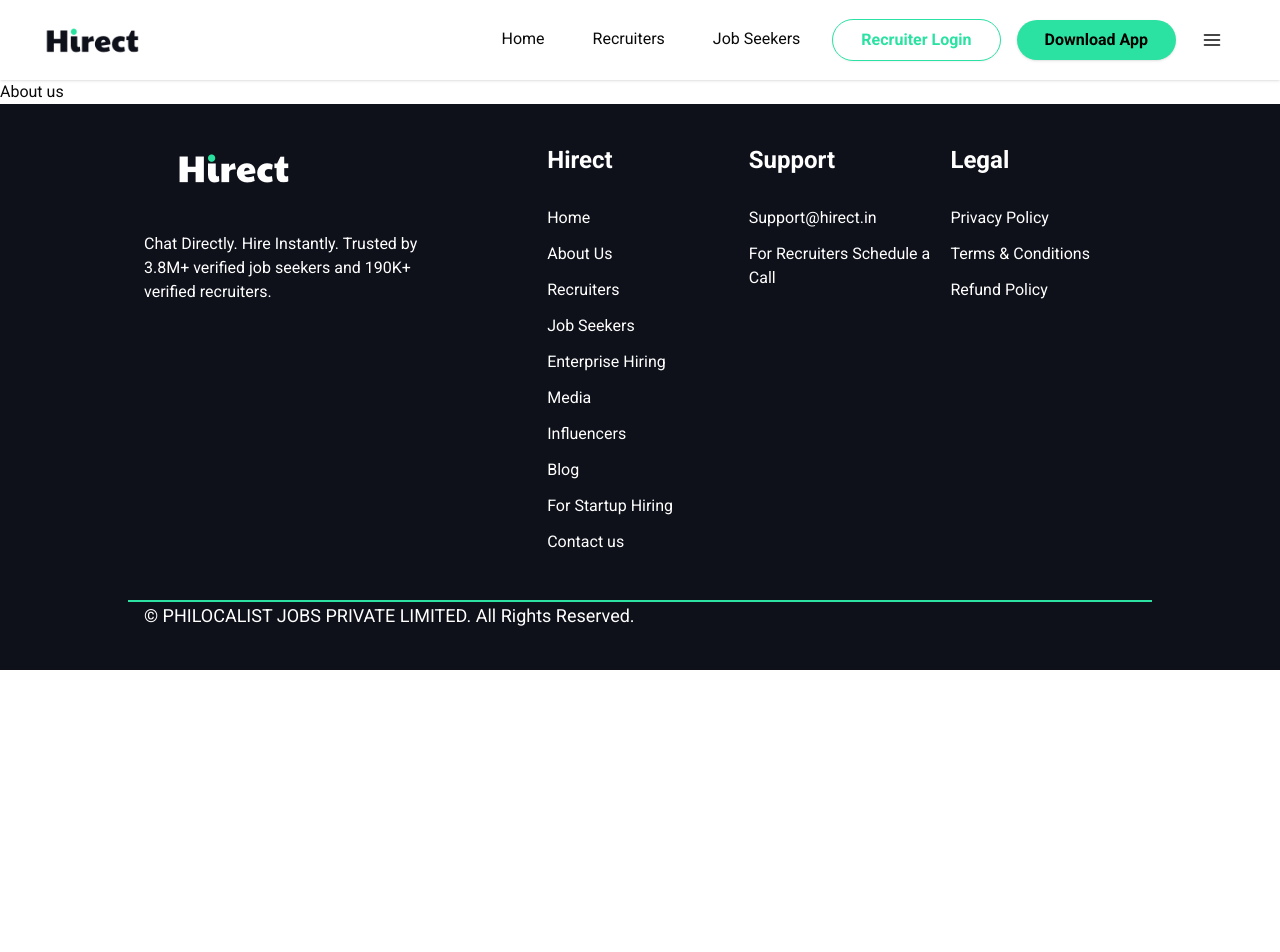
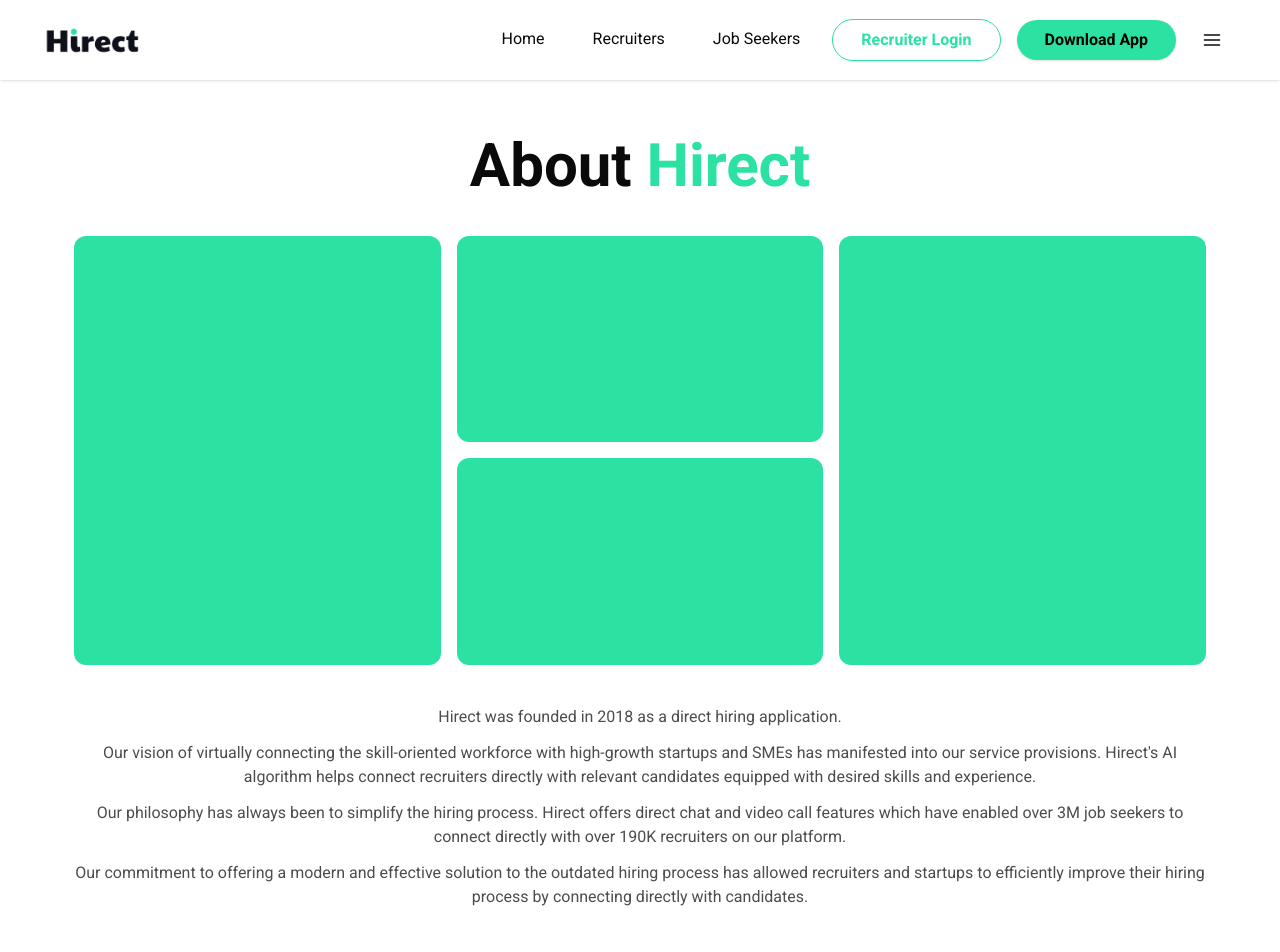
Before and after one commit to DEBargha2004/hireme, a Next.js app: page /aboutus in a window 1280 px wide. Shown: the top 952 px of the page. Before the commit the page ends 800 px from the top, so only its background shows below. Built offline with nearby package versions, Linux system fonts and the light colour scheme.

Commit message:
feat
completed aboutus upto milestones

```diff
--- a/src/app/(site)/aboutus/page.tsx
+++ b/src/app/(site)/aboutus/page.tsx
@@ -1,3 +1,13 @@
+import AboutHirect from "@/components/custom/about/about-hirect";
+import MeetTheTeam from "@/components/custom/about/meet-the-team";
+import MileStones from "@/components/custom/about/mile-stone";
+
 export default function Page() {
-  return <div>About us</div>;
+  return (
+    <div className="space-y-10">
+      <AboutHirect />
+      <MeetTheTeam />
+      <MileStones />
+    </div>
+  );
 }
--- a/src/app/(site)/layout.tsx
+++ b/src/app/(site)/layout.tsx
@@ -1,3 +1,4 @@
+import "./style.css";
 import Footer from "@/components/custom/home/footer";
 import Navbar from "@/components/custom/navbar";
 
--- a/src/app/(site)/page.tsx
+++ b/src/app/(site)/page.tsx
@@ -1,5 +1,4 @@
 import GetAppSection from "@/components/custom/home/get-app";
-import "./style.css";
 import Landing from "@/components/custom/home/landing";
 import TrendingJobs from "@/components/custom/home/trending-jobs";
 import ChatWithDecisionmakers from "@/components/custom/home/chat-with-decisionmakers";
--- /dev/null
+++ b/src/components/custom/about/about-hirect.tsx
@@ -0,0 +1,48 @@
+import { cn } from "@/lib/utils";
+
+export default function AboutHirect() {
+  return (
+    <div className="w-full space-y-10 py-14">
+      <div className="section space-y-10">
+        <h1 className="sm:text-6xl text-5xl font-bold">
+          About <span className="text-primary">Hirect</span>
+        </h1>
+        <div
+          className={cn(
+            "grid sm:grid-cols-3 sm:grid-rows-2 gap-4",
+            "[&>*]:aspect-video sm:[&>:nth-child(odd)]:aspect-auto sm:[&>*:nth-child(even)]:aspect-video",
+            "[&>*]:hidden [&>:nth-child(1)]:block sm:[&>*]:block [&>*]:rounded-xl",
+            "sm:[&>*:nth-child(odd)]:row-span-2 [&>*]:bg-primary",
+          )}
+        >
+          <div className=""></div>
+          <div className=""></div>
+          <div className=""></div>
+          <div className=""></div>
+        </div>
+        <article className="text-center space-y-3 [&>*]:text-black/70 [&>*]:text-base">
+          <p>Hirect was founded in 2018 as a direct hiring application.</p>
+          <p>
+            Our vision of virtually connecting the skill-oriented workforce with
+            high-growth startups and SMEs has manifested into our service
+            provisions. Hirect&apos;s AI algorithm helps connect recruiters
+            directly with relevant candidates equipped with desired skills and
+            experience.
+          </p>
+          <p>
+            Our philosophy has always been to simplify the hiring process.
+            Hirect offers direct chat and video call features which have enabled
+            over 3M job seekers to connect directly with over 190K recruiters on
+            our platform.
+          </p>
+          <p>
+            Our commitment to offering a modern and effective solution to the
+            outdated hiring process has allowed recruiters and startups to
+            efficiently improve their hiring process by connecting directly with
+            candidates.
+          </p>
+        </article>
+      </div>
+    </div>
+  );
+}
--- /dev/null
+++ b/src/components/custom/about/meet-the-team.tsx
@@ -0,0 +1,36 @@
+import ankur from "@/../public/influencers/Ankur.png";
+import Image from "next/image";
+
+export default function MeetTheTeam() {
+  return (
+    <div className="w-full py-10">
+      <div className="section space-y-10">
+        <h1 className="sm:text-6xl text-5xl font-bold">
+          Meet The <span className="text-primary">Team</span>
+        </h1>
+        <div className="grid lg:grid-cols-3 xs:grid-cols-2 lg:gap-10 gap-4 lg:px-20 xl:px-32">
+          {Array.from({ length: 3 }).map((_, i) => (
+            <div
+              key={i}
+              className="w-full space-y-6 p-4 rounded-2xl shadow-spread-sm"
+            >
+              <div className="w-full aspect-square rounded-xl overflow-hidden">
+                <Image
+                  src={ankur}
+                  alt="ankur"
+                  height={200}
+                  width={200}
+                  className="w-full h-full object-cover"
+                />
+              </div>
+              <div className="flex flex-col gap-2 justify-start items-center">
+                <h1 className="text-xl font-medium">Abhishek Gupta</h1>
+                <p className="text-muted-foreground">CEO</p>
+              </div>
+            </div>
+          ))}
+        </div>
+      </div>
+    </div>
+  );
+}
--- /dev/null
+++ b/src/components/custom/about/mile-stone.tsx
@@ -0,0 +1,40 @@
+import { Briefcase, UserSearch } from "lucide-react";
+
+const milestones = [
+  {
+    Icon: UserSearch,
+    title: "190K+",
+    description: "Verified Recruiters",
+  },
+  {
+    Icon: Briefcase,
+    title: "3.8M+",
+    description: "Verified Candidates",
+  },
+];
+
+export default function MileStones() {
+  return (
+    <div className="w-full">
+      <div className="section space-y-10">
+        <h1 className="sm:text-5xl text-4xl font-bold">Milestones</h1>
+        <div className="grid sm:grid-cols-2 sm:space-y-0 space-y-10 xl:px-28 lg:px-20">
+          {milestones.map((milestone, idx) => (
+            <section
+              key={idx}
+              className="flex flex-col justify-start items-center gap-4"
+            >
+              <div className="h-16 w-16 bg-accent rounded-full flex justify-center items-center mb-5">
+                <milestone.Icon className="text-black/70" />
+              </div>
+              <h1 className="text-6xl text-primary font-extrabold">
+                {milestone.title}
+              </h1>
+              <p className="text-muted-foreground">{milestone.description}</p>
+            </section>
+          ))}
+        </div>
+      </div>
+    </div>
+  );
+}
--- a/src/components/custom/navbar.tsx
+++ b/src/components/custom/navbar.tsx
@@ -50,7 +50,7 @@
                     <AlignJustify className="h-5 w-5 scale-125" />
                   </Button>
                 </DropdownMenuTrigger>
-                <DropdownMenuContent align="end">
+                <DropdownMenuContent align="end" className="z-[999]">
                   {navLinks.slice(3).map((link) => (
                     <Link href={link.href} key={link.label}>
                       <DropdownMenuItem className="p-4">
--- a/tailwind.config.ts
+++ b/tailwind.config.ts
@@ -10,6 +10,9 @@
   ],
   theme: {
     extend: {
+      screens: {
+        xs: "480px",
+      },
       colors: {
         background: "hsl(var(--background))",
         foreground: "hsl(var(--foreground))",
```
